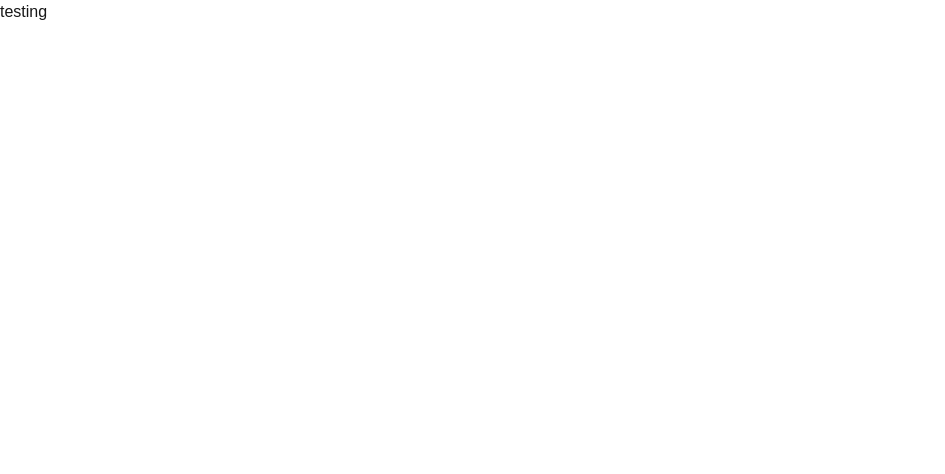
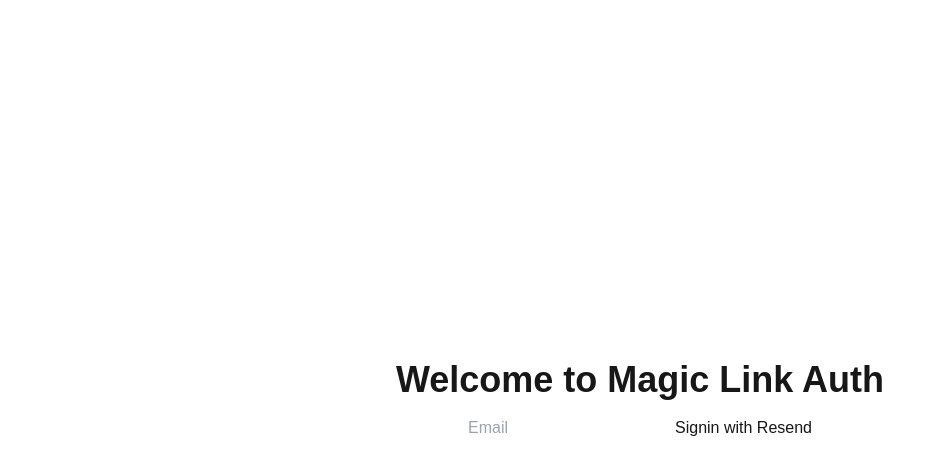
Before and after one commit to diegocasmo/mindaxis, a Next.js app: page / in a window 1280 px wide. Shown: the top 474 px of the page, without its empty margins (0-945 px from the left). Built offline with nearby package versions, Linux system fonts and the light colour scheme.

Commit message:
Implement simple sign in with magic link and resend

```diff
--- a/package.json
+++ b/package.json
@@ -9,10 +9,13 @@
     "lint": "next lint"
   },
   "dependencies": {
+    "@auth/prisma-adapter": "^2.5.3",
     "@prisma/client": "^5.20.0",
     "next": "14.2.13",
+    "next-auth": "^5.0.0-beta.22",
     "react": "^18",
-    "react-dom": "^18"
+    "react-dom": "^18",
+    "resend": "^4.0.0"
   },
   "devDependencies": {
     "@types/node": "^20",
--- /dev/null
+++ b/src/app/api/auth/[...nextauth]/route.ts
@@ -0,0 +1,3 @@
+import { handlers } from "@/lib/auth";
+
+export const { GET, POST } = handlers;
--- a/src/app/page.tsx
+++ b/src/app/page.tsx
@@ -1,3 +1,10 @@
+import { SignIn } from "@/components/SignIn";
+
 export default function Home() {
-  return "testing";
+  return (
+    <div className="flex flex-col items-center justify-center min-h-screen py-2">
+      <h1 className="text-4xl font-bold mb-4">Welcome to Magic Link Auth</h1>
+      <SignIn />
+    </div>
+  );
 }
--- /dev/null
+++ b/src/components/SignIn.tsx
@@ -0,0 +1,15 @@
+import { signIn } from "@/lib/auth";
+
+export function SignIn() {
+  return (
+    <form
+      action={async (formData) => {
+        "use server";
+        await signIn("resend", formData);
+      }}
+    >
+      <input type="text" name="email" placeholder="Email" />
+      <button type="submit">Signin with Resend</button>
+    </form>
+  );
+}
--- /dev/null
+++ b/src/lib/auth.ts
@@ -0,0 +1,13 @@
+import NextAuth from "next-auth";
+import { PrismaAdapter } from "@auth/prisma-adapter";
+import { prisma } from "@/lib/prisma";
+import Resend from "next-auth/providers/resend";
+
+export const { handlers, auth, signIn, signOut } = NextAuth({
+  adapter: PrismaAdapter(prisma),
+  providers: [
+    Resend({
+      from: process.env.EMAIL_FROM,
+    }),
+  ],
+});
```
Also changed, not shown: 2 other files (tests, documents, lock files or other folders).
